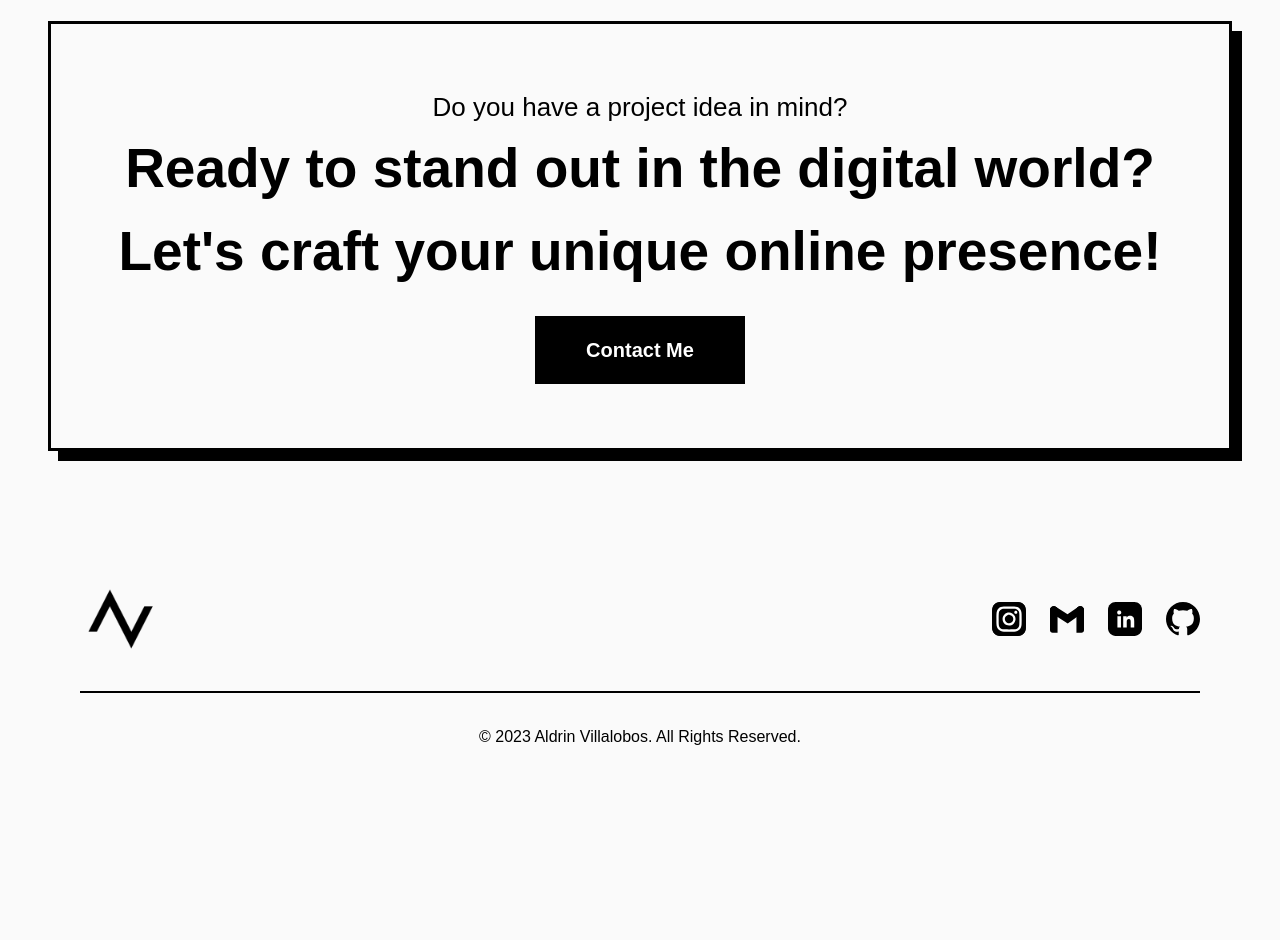
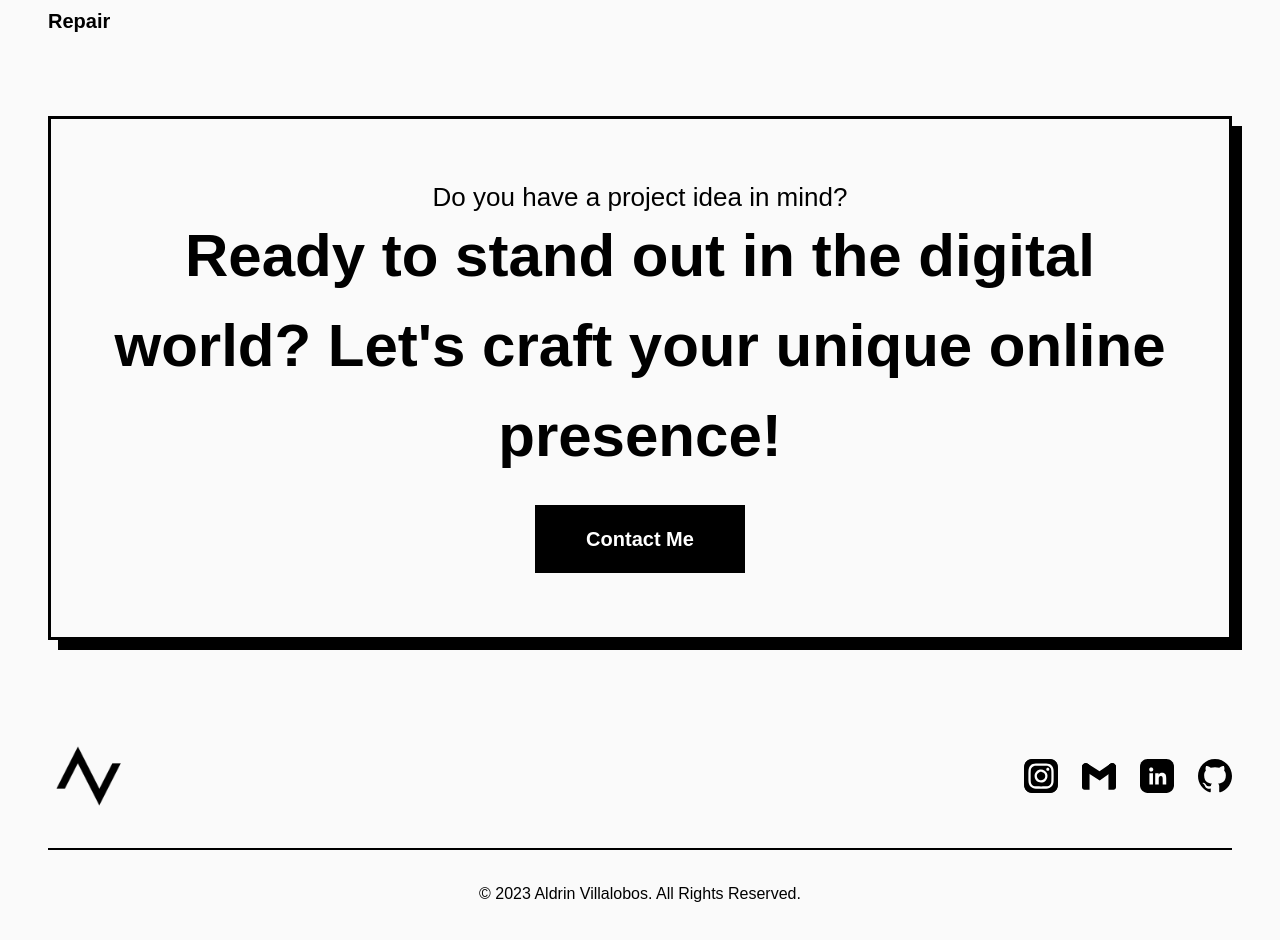
Before and after one commit to Drinooo/portfolio-retro, a React (Vite) app: page / in a window 1280 px wide. Shown: the part 6141-7081 px from the top of the page. Before the commit the page ends 6922 px from the top, so only its background shows below. Built offline with nearby package versions, Linux system fonts and the light colour scheme; a web font is replaced by a local one; what taos would draw is missing.

Commit message:
Fixed responsiveness

```diff
--- a/src/components/Common/ButtonComponent.jsx
+++ b/src/components/Common/ButtonComponent.jsx
@@ -58,7 +58,7 @@ export const SendButton = (props) => {
     <Button
       variant={variant}
       type="submit"
-      className="normal-case flex items-center gap-2 rounded-none w-full md:w-auto font-[600] text-[20px] text-white bg-black border-black border-3 hover:shadow-none hover:bg-green hover:border-black hover:border-3 hover:text-black"
+      className="normal-case flex items-center justify-center gap-2 rounded-none w-full md:w-auto font-[600] text-[20px] text-white bg-black border-black border-3 hover:shadow-none hover:bg-green hover:border-black hover:border-3 hover:text-black"
     >
       {children}
     </Button>
--- a/src/components/Common/NavbarComponent.jsx
+++ b/src/components/Common/NavbarComponent.jsx
@@ -78,7 +78,8 @@ export const NavbarComponent = () => {
             ) : (
               <svg
                 xmlns="http://www.w3.org/2000/svg"
-                className="h-6 w-6"
+                className="h-8 w-8"
+                viewBox="0 0 24 24"
                 fill="none"
                 stroke="currentColor"
                 strokeWidth={2}
--- a/src/components/Sections/CTASection.jsx
+++ b/src/components/Sections/CTASection.jsx
@@ -8,13 +8,13 @@ const CTASection = () => {
   return (
     <Fragment>
       <motion.div initial={{ opacity: 0 }} whileInView={{ opacity: 1 }} className="">
-        <section className="max-w-screen-2xl mx-auto border-3 shadow-aboutShadow">
+        <section className="mx-auto border-3 shadow-aboutShadow">
           <div className="py-8 px-4 mx-auto max-w-full sm:py-16 lg:px-6">
             <div className="mx-auto max-w-full text-center">
-              <Typography className="text-about font-normal">
+              <Typography className="text-about font-normal leading-[1.1]">
                 Do you have a project idea in mind?
               </Typography>
-              <Typography className="md:text-h3 sm:text-h3Mobile font-semibold">
+              <Typography className="lg:text-h3-lg md:text-h3-md text-h3-sm font-semibold">
                 Ready to stand out in the digital world? Let's craft your unique
                 online presence!
               </Typography>
--- a/src/components/Sections/FooterSection.jsx
+++ b/src/components/Sections/FooterSection.jsx
@@ -9,21 +9,20 @@ import {
 const FooterSection = () => {
   return (
     <Fragment>
-      <section className="bg-beige">
-        <div className="max-w-screen-2xl mx-auto md:py-8 block sm:px-8 2xl:px-0">
-          <div className="sm:flex sm:items-center sm:justify-between">
-            <a
-              href="/"
-              className="flex items-center mb-4 sm:mb-0"
-            >
+      <div className="max-w-screen-2xl mx-auto block pb-10">
+        <div className="sm:flex flex-wrap items-center sm:justify-between justify-center">
+          <a href="/" className="flex justify-center items-center mb-4 sm:mb-0">
             <img
               src="/images/Logo Black.png"
               className="w-20 mr-3"
               alt="Flowbite Logo"
             />
           </a>
-            <ul className="flex flex-wrap items-center gap-4 mb-6 text-sm font-medium text-gray-500 sm:mb-0 dark:text-gray-400">
-              <a href="https://www.instagram.com/aldrinvilladesigns/" target="_blank">
+          <ul className="flex justify-center gap-4 mb-6 text-sm font-medium text-gray-500 sm:mb-0 dark:text-gray-400">
+            <a
+              href="https://www.instagram.com/aldrinvilladesigns/"
+              target="_blank"
+            >
               <li>
                 <InstagramIcon />
               </li>
@@ -33,7 +32,10 @@ const FooterSection = () => {
                 <GmailIcon />
               </li>
             </a>
-              <a href="https://www.linkedin.com/in/aldrinvillalobos" target="_blank">
+            <a
+              href="https://www.linkedin.com/in/aldrinvillalobos"
+              target="_blank"
+            >
               <li>
                 <LinkedIcon />
               </li>
@@ -46,7 +48,7 @@ const FooterSection = () => {
           </ul>
         </div>
         <hr className="my-6 border-1 border-gray-200 sm:mx-auto lg:my-8" />
-          <span className="block text-sm text-gray-500 sm:text-center">
+        <span className="block text-sm text-gray-500 text-center">
           © 2023{" "}
           <a href="https://flowbite.com/" className="hover:underline">
             Aldrin Villalobos
@@ -54,7 +56,6 @@ const FooterSection = () => {
           . All Rights Reserved.
         </span>
       </div>
-      </section>
     </Fragment>
   );
 };
--- a/src/components/Sections/HeroSection.jsx
+++ b/src/components/Sections/HeroSection.jsx
@@ -9,7 +9,7 @@ const HeroSection = () => {
       <motion.div initial={{ opacity: 0 }} whileInView={{ opacity: 1 }}>
         <section className="max-w-screen">
           <div className="grid max-w-screen-2xl mx-auto lg:gap-8 xl:gap-24 sm:pt-12 lg:pt-24 lg:grid-cols-12">
-            <div className="mr-auto place-self-center lg:col-span-6 sm:pb-16 lg:pb-0">
+            <div className="mr-auto place-self-center lg:col-span-6 sm:pb-4 lg:pb-0">
               <h1 className="mb-4 font-[700] xl:text-h1-xl lg:text-h1-lg md:text-h1-md text-h1-sm leading-[1.1]">
                 Hi, I'm Aldrin
               </h1>
--- a/src/pages/Base.jsx
+++ b/src/pages/Base.jsx
@@ -7,7 +7,7 @@ const Base = () => {
   return (
     <div className="max-w-screen-2xl mx-auto lg:px-12 md:px-10 px-8">
       <NavbarComponent />
-      <div className="sm:space-y-24 lg:space-y-20 pb-24">
+      <div className="space-y-24 lg:space-y-20 pb-24">
         <Outlet />
       </div>
       <FooterSection />
```
Lines whose indentation alone changed are shown as unchanged.
